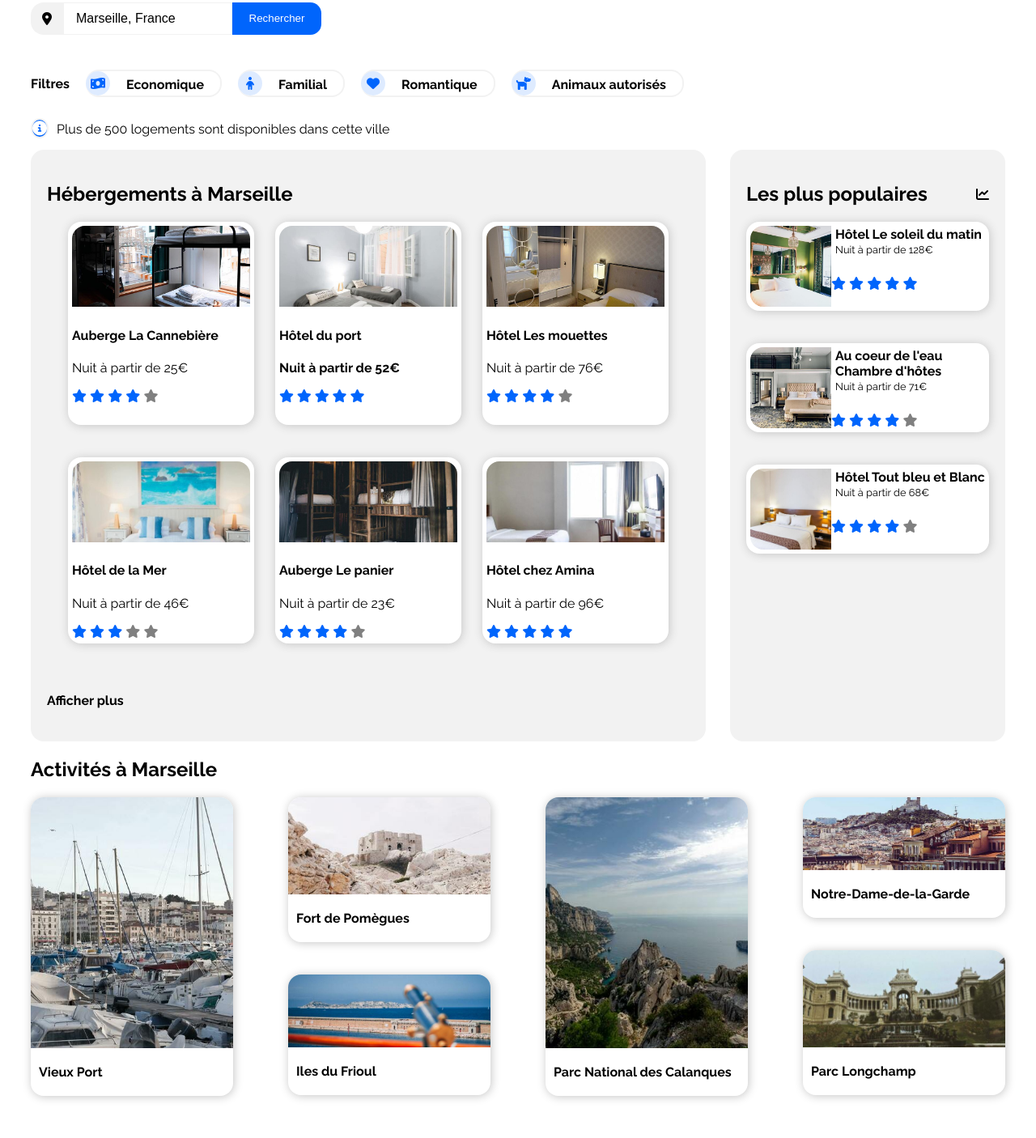
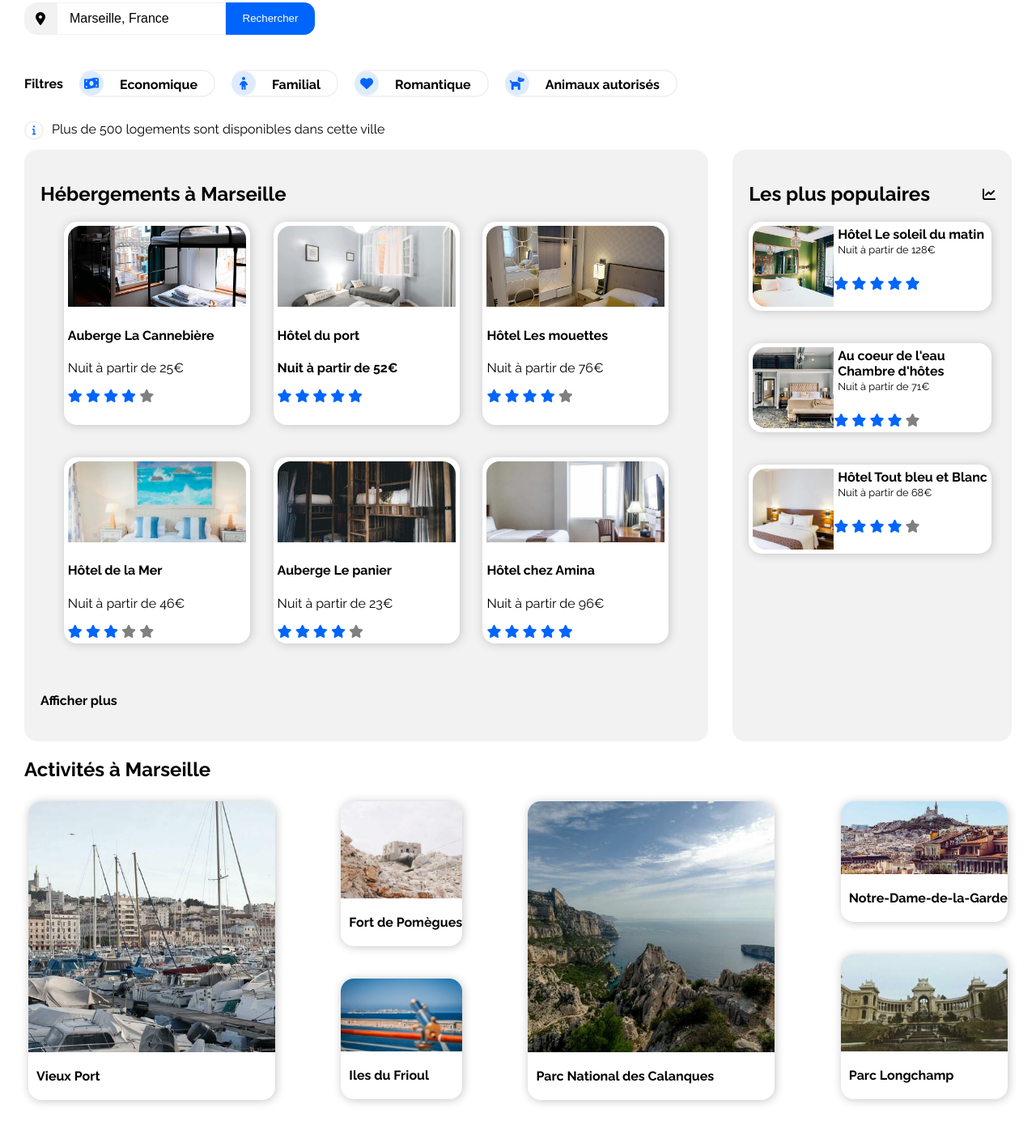
Before and after one commit to Souad-DJAFER/SouadDjafercherif_2_20012021, a plain HTML site: page index.html in a window 1280 px wide. Shown: the part 170-1576 px from the top of the page at 81% size. Drawn offline with Linux system fonts and the light colour scheme.

Commit message:
Add correct icon "Information"

```diff
--- a/index.html
+++ b/index.html
@@ -2,6 +2,7 @@
 <html>
     <head>
         <meta charset="utf-8" />
+		<meta name="viewport" content="width-device-width, initial-scale=1, user-scalable=1">
         <link rel="stylesheet" href="style.css" />
 		<link rel="preconnect" href="https://fonts.gstatic.com">
 		<link href="https://fonts.googleapis.com/css2?family=Raleway:wght@400;700&display=swap" rel="stylesheet">
@@ -67,9 +68,12 @@
 								</div>
 							</div>
 					</div>
+
+					<div id="petite_phrase">
 						<div id=information>
 							<div id="icone_information">
-							<i class="fas fa-info-circle"></i>
+							<i class="fas fa-info"></i>
+							</div>
 						</div>
 							<p>Plus de 500 logements sont disponibles dans cette ville</p>
 					</div>
--- a/style.css
+++ b/style.css
@@ -1,7 +1,7 @@
-html{
-    width: auto;
+body, html{
+    margin: 0;
+    padding: 0;
 }
-
 
 main{
     margin: 30px;
@@ -150,16 +150,25 @@ button{
     font-size: 800;
 }
 
-#icone_information{
-    font-size: 18px;
-    background-color: #0065FC;
-    color: white;
-    margin-right: 10px;
+#information{
     border: 2px #F2F2F2 solid;
     border-radius: 50%;
+    margin-right: 10px;
+    display: flex;
+    justify-content: center;
 }
 
-#information{
+#icone_information{
+    color: #0065FC;
+    font-size: 12px;
+    width: 20px;
+    height: 20px;
+    display: flex;
+    justify-content: center;
+    align-items:center
+}
+
+#petite_phrase{
     display: flex;
     flex-direction: row;
     align-items: baseline;
@@ -319,6 +328,7 @@ button{
     display: flex;
     flex-direction: column;
     max-width: 25%;
+    padding: 5px;
 }
 
 .blockcolumn > a{
@@ -329,7 +339,7 @@ button{
 }
 
 .blockcolumn > a img{
-    width: 250px;
+    width: 100%;
     height: 310px;
     object-fit: cover;
     border-radius: 1em 1em 0 0;
@@ -342,6 +352,7 @@ button{
     flex-direction: column;
     align-content: flex-start;
     max-width: 25%;
+    padding: 5px;
 }
 
 .blockrow > a{
@@ -356,14 +367,14 @@ button{
 }
 
 .blockrow > .clickable3 img{
-    width: 250px;
+    width: 100%;
     height: 90px;
     object-fit: cover;
     border-radius: 1em 1em 0 0;
 }
 
 .blockrow > .clickable4 img{
-    width: 250px;
+    width: 100%;
     height: 120px;
     object-fit: cover;
     border-radius: 1em 1em 0 0;
@@ -378,7 +389,7 @@ h5{
 footer{
     display: flex;
     flex-direction: row;
-    justify-content: flex-start;
+    justify-content: space-between;
     font-family: "raleway", sans-serif;
     background-color: #F2F2F2;
     width: 100%;
@@ -387,8 +398,7 @@ footer{
 .column_footer{
     display: flex;
     flex-direction: column;
-    justify-content: space-between;
-    max-width: 33.3%;
+    width: 33.3%;
     padding-left: 20px;
 }
 
```
Lines whose indentation alone changed are shown as unchanged.
